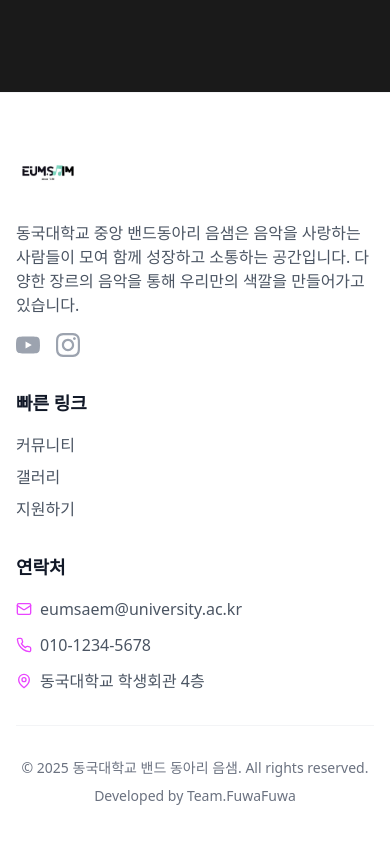
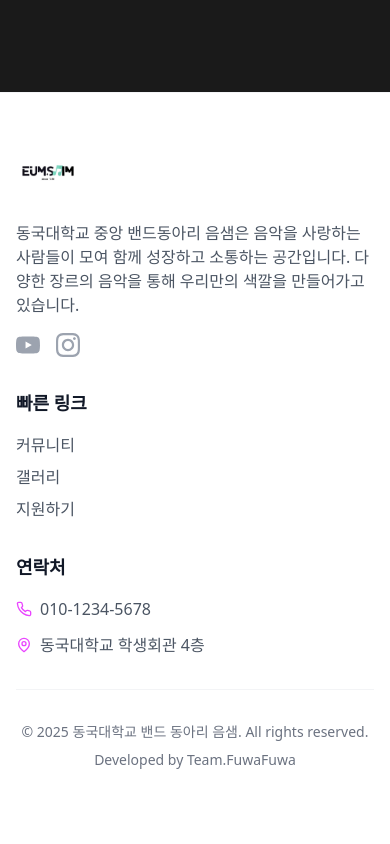
Before and after one commit to woongiiit/eumsam_website, a React (Vite) app in the folder frontend/: page / in a window 390 px wide. Shown: the part 6605-7449 px from the top of the page. After the commit the page ends 7423 px from the top, so only its background shows below. Built offline with nearby package versions, Linux system fonts and the light colour scheme; no server answers; a web font is replaced by a local one.

Commit message:
Remove email contact from footer
- Removed email contact information from footer contact section
- Removed unused Mail icon import
- Footer now only shows phone and location contact details
- Cleaner contact section without email information

```diff
--- a/frontend/src/components/Footer.tsx
+++ b/frontend/src/components/Footer.tsx
@@ -1,4 +1,4 @@
-import { Music, Mail, MapPin, Phone } from 'lucide-react'
+import { Music, MapPin, Phone } from 'lucide-react'
 import { useState, useEffect } from 'react'
 import { useAuth } from '../contexts/AuthContext'
 
@@ -113,10 +113,6 @@ const Footer = () => {
             <h3 className="text-lg font-semibold text-gray-900 mb-4">연락처</h3>
             <ul className="space-y-3">
               <li className="flex items-center text-gray-600">
-                <Mail className="w-4 h-4 mr-2 text-primary-500" />
-                <span>eumsaem@university.ac.kr</span>
-              </li>
-              <li className="flex items-center text-gray-600">
                 <Phone className="w-4 h-4 mr-2 text-primary-500" />
                 <span>010-1234-5678</span>
               </li>
```
